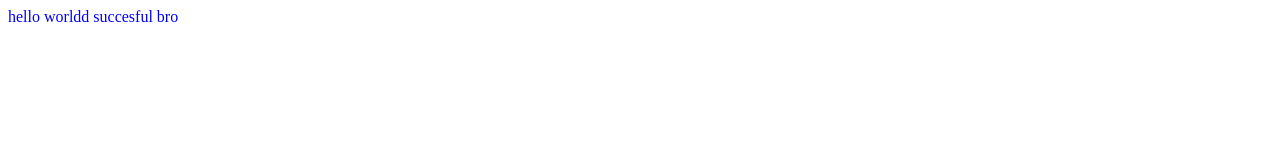
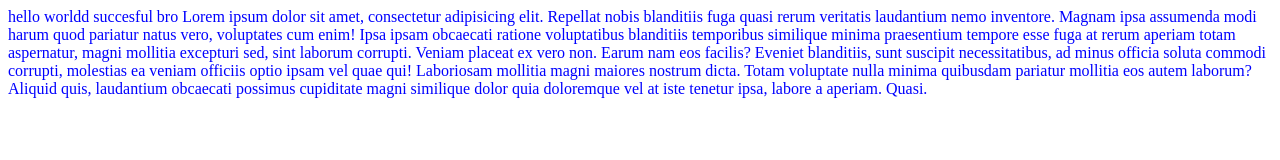
Before and after one commit to vo-ke/first-try, a plain HTML site: page index.html in a window 1280 px wide. Drawn offline with Linux system fonts and the light colour scheme.

Commit message:
added a random paragraph

```diff
--- a/index.html
+++ b/index.html
@@ -8,6 +8,11 @@
 <link rel="stylesheet" href="styles.css">
 hello worldd
 <body>
-    succesful bro
+    <p1> succesful bro</p1>
+    <p2>Lorem ipsum dolor sit amet, consectetur adipisicing elit. Repellat nobis blanditiis fuga quasi rerum veritatis laudantium nemo inventore. Magnam ipsa assumenda modi harum quod pariatur natus vero, voluptates cum enim!
+    Ipsa ipsam obcaecati ratione voluptatibus blanditiis temporibus similique minima praesentium tempore esse fuga at rerum aperiam totam aspernatur, magni mollitia excepturi sed, sint laborum corrupti. Veniam placeat ex vero non.
+    Earum nam eos facilis? Eveniet blanditiis, sunt suscipit necessitatibus, ad minus officia soluta commodi corrupti, molestias ea veniam officiis optio ipsam vel quae qui! Laboriosam mollitia magni maiores nostrum dicta.
+    Totam voluptate nulla minima quibusdam pariatur mollitia eos autem laborum? Aliquid quis, laudantium obcaecati possimus cupiditate magni similique dolor quia doloremque vel at iste tenetur ipsa, labore a aperiam. Quasi.</p2>
+
 </body>
 </html>
```
